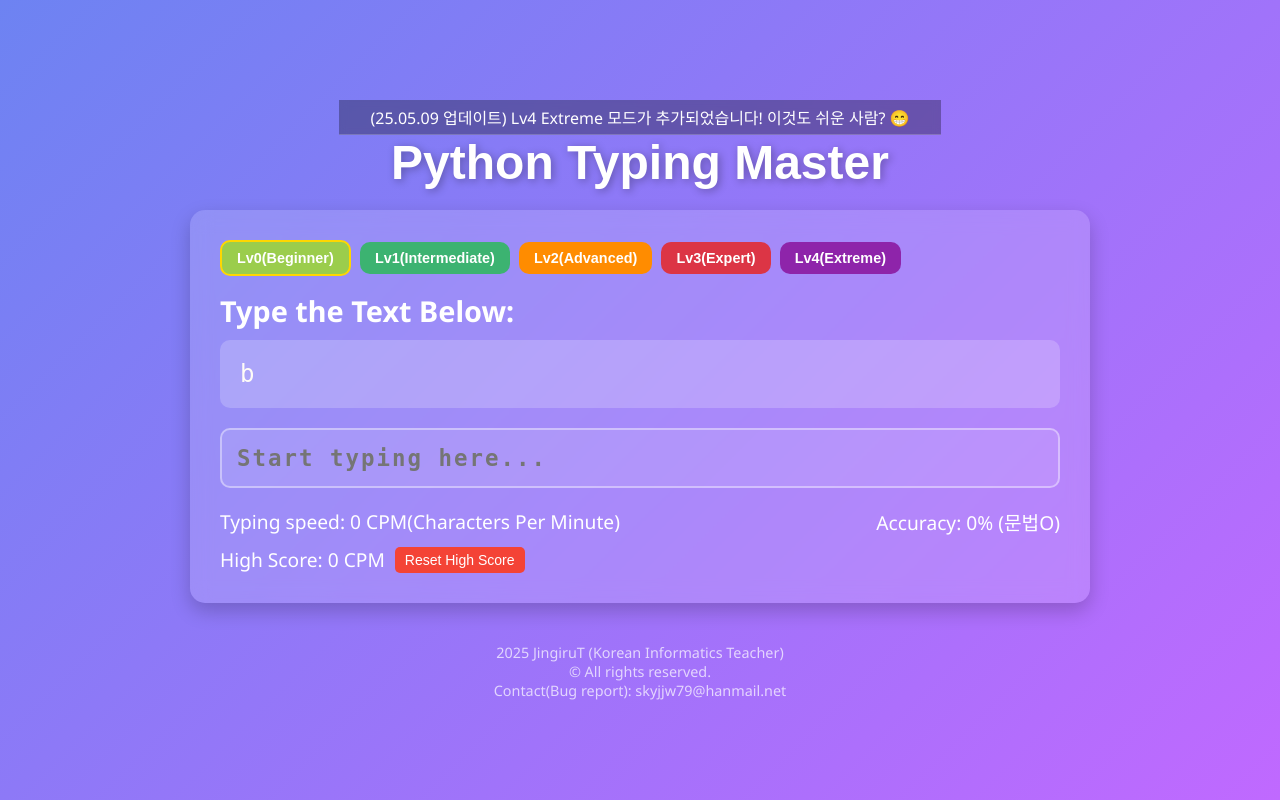
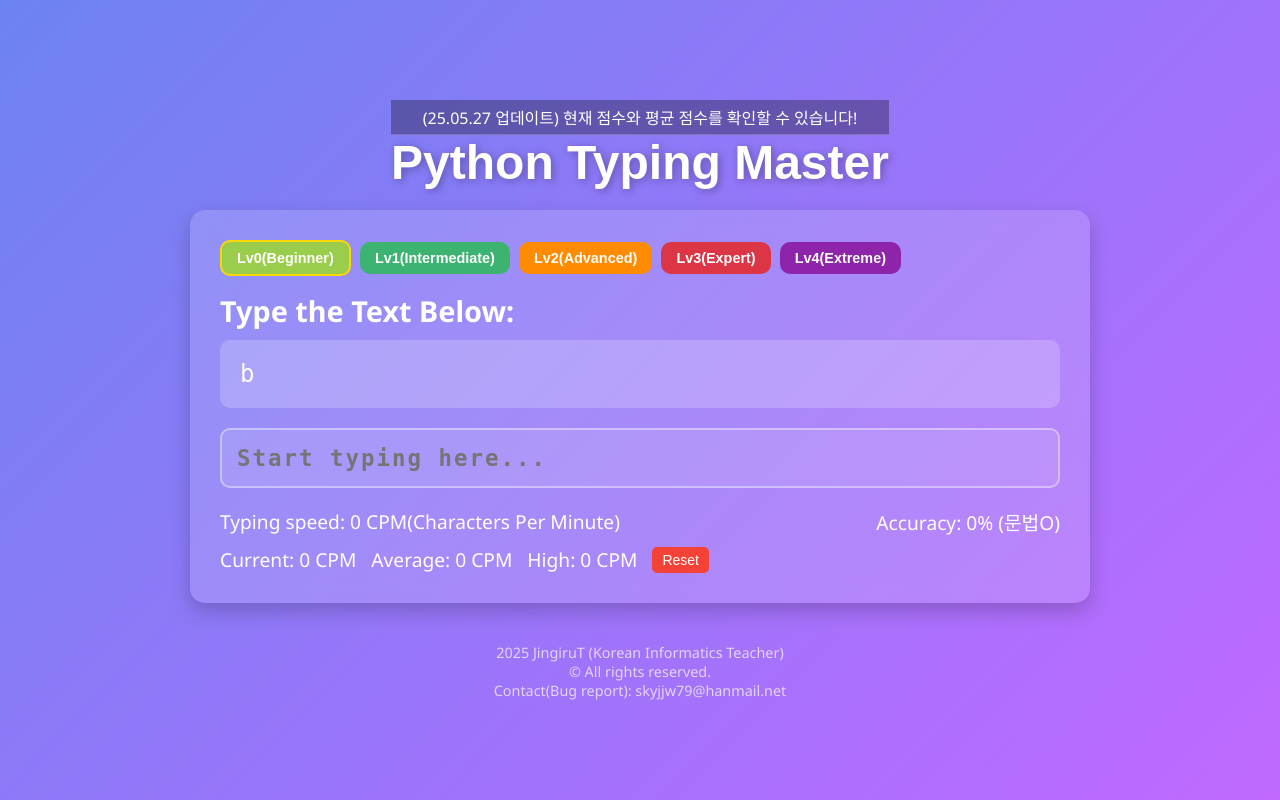
Before and after one commit to jingiru/PythonTypingMaster, a Flask app: page / in a window 1280 px wide. Run offline with Flask 3, Linux system fonts and the light colour scheme; some web fonts are replaced.

Commit message:
현재 점수, 평균 점수 추가 / reset버튼 누를 시 모두 리셋되도록 설정

```diff
--- a/static/script.js
+++ b/static/script.js
@@ -6,6 +6,9 @@ const accuracyDisplay = document.getElementById("accuracy");
 const highScoreDisplay = document.getElementById("high-score");
 const resetHighScoreButton = document.getElementById("reset-high-score");
 const highScoreMessage = document.getElementById("high-score-message");
+const currentScoreDisplay = document.getElementById("current-score");
+const averageScoreDisplay = document.getElementById("average-score");
+let scoreHistory = [];
 
 
 // 난이도 버튼들
@@ -289,6 +292,15 @@ function loadHighScore() {
 function resetHighScore() {
     localStorage.removeItem("highScore");
     highScoreDisplay.textContent = 0;
+
+    // 현재 및 평균 점수까지 초기화 (25.05.26 추가)
+    scoreHistory = [];
+    currentScoreDisplay.textContent = 0;
+    averageScoreDisplay.textContent = 0;
+
+    // 타이핑 속도 표시도 초기화
+    speedDisplay.textContent = 0;
+    accuracyDisplay.textContent = `0% (문법O)`;  // 명확하게 초기화
 }
 
 resetHighScoreButton.addEventListener("click", resetHighScore);
@@ -306,14 +318,28 @@ function initializeText() {
     textToType.textContent = currentText;
     typingInput.value = "";
     startTime = null;
-    updateStats(0, 0, true);
+    accuracyDisplay.textContent = `0% (문법O)`;  // 또는 원하는 초기 텍스트
+    typingInput.style.borderColor = ""; // 색 초기화
 }
 
 // 통계 업데이트 함수
 function updateStats(speed, accuracy, isSyntaxValid) {
+    // 기존 표시
     speedDisplay.textContent = speed;
     accuracyDisplay.textContent = `${accuracy}% (문법${isSyntaxValid ? 'O' : ' 오류O'})`;
+
+
+    // 평균 점수 표시 (25.05.26 추가)
+    if (speed > 0 && accuracy === 100 && isSyntaxValid) {
+        scoreHistory.push(speed);
+    }
+
+    const sum = scoreHistory.reduce((a, b) => a + b, 0);
+    const average = scoreHistory.length ? Math.round(sum / scoreHistory.length) : 0;
+    averageScoreDisplay.textContent = average;
 }
+
+
 
 // 서버에 코드 검증 요청
 async function validateCode(userInput) {
@@ -371,6 +397,10 @@ function updateHighScore(speed) {
 function handleCorrect(speed) {
     playSound("correct");
     typingInput.style.borderColor = "#4CAF50";
+
+    // 현재 점수 표시 (25.05.26 추가)
+    currentScoreDisplay.textContent = speed;
+
     updateHighScore(speed); // 정답 시 최고 기록 갱신
     setTimeout(() => {
         initializeText();
--- a/static/style.css
+++ b/static/style.css
@@ -220,18 +220,37 @@ main {
   margin: 0;
 }
 
-/* 최고 기록 영역 */
-.highScore {
+
+/* 점수 영역 */
+.score-line {
   display: flex;
-  align-items: center; /* 텍스트와 버튼 정렬 */
-  gap: 10px; /* 텍스트와 버튼 간격 */
+  align-items: center;
+  gap: 15px;
   font-size: 1.2rem;
   color: #ffffff;
+  flex-wrap: wrap; /* 줄 넘침 대비 */
 }
 
-.highScore p {
+.score-line p {
   margin: 0;
 }
+
+.score-line button {
+  padding: 5px 10px;
+  background-color: #f44336;
+  color: white;
+  border: none;
+  border-radius: 5px;
+  cursor: pointer;
+  font-size: 14px;
+}
+
+.score-line button:hover {
+  background-color: #d32f2f;
+}
+
+
+
 
 #reset-high-score {
   padding: 5px 10px;
--- a/templates/index.html
+++ b/templates/index.html
@@ -10,7 +10,7 @@
 </head>
 <body>
   <header>
-    <div class="update-banner">　　(25.05.09 업데이트) Lv4 Extreme 모드가 추가되었습니다! 이것도 쉬운 사람? 😁　　</div>
+    <div class="update-banner">　　(25.05.27 업데이트) 현재 점수와 평균 점수를 확인할 수 있습니다!　　</div>
     <h1>Python Typing Master</h1>
   </header>
 
@@ -32,11 +32,15 @@
           <p>Typing speed: <span id="speed">0</span> CPM(Characters Per Minute)</p>
           <p>Accuracy: <span id="accuracy">0</span></p>
         </div>
-        <div class="highScore">
-          <p>High Score: <span id="high-score">0</span> CPM</p>
-          <button id="reset-high-score">Reset High Score</button>
+        <div class="score-line">
+          <p>Current: <span id="current-score">0</span> CPM</p>
+          <p>Average: <span id="average-score">0</span> CPM</p>
+          <p>High: <span id="high-score">0</span> CPM</p>
+          <button id="reset-high-score">Reset</button>
           <span id="high-score-message" style="display: none;">New Record!</span>
         </div>
+
+
       </div>
     </section>
   </main>
```
